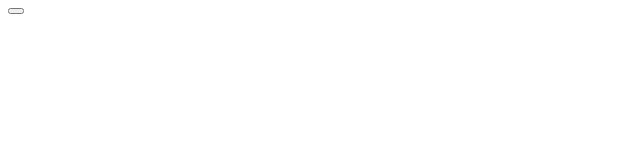
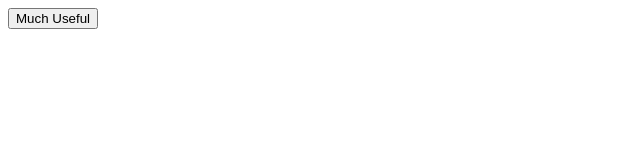
Before and after one commit to DevlopRishi/Set-off-applications, a plain HTML site: page usefulbutton/index.html in a window 1280 px wide. Shown: the whole page, without its empty margins (0-640 px from the left). Drawn offline with Linux system fonts and the light colour scheme.

Commit message:
Update index.html

```diff
--- a/usefulbutton/index.html
+++ b/usefulbutton/index.html
@@ -1 +1 @@
-<html><button></button></html>
+<html><button>Much Useful</button></html>
```
